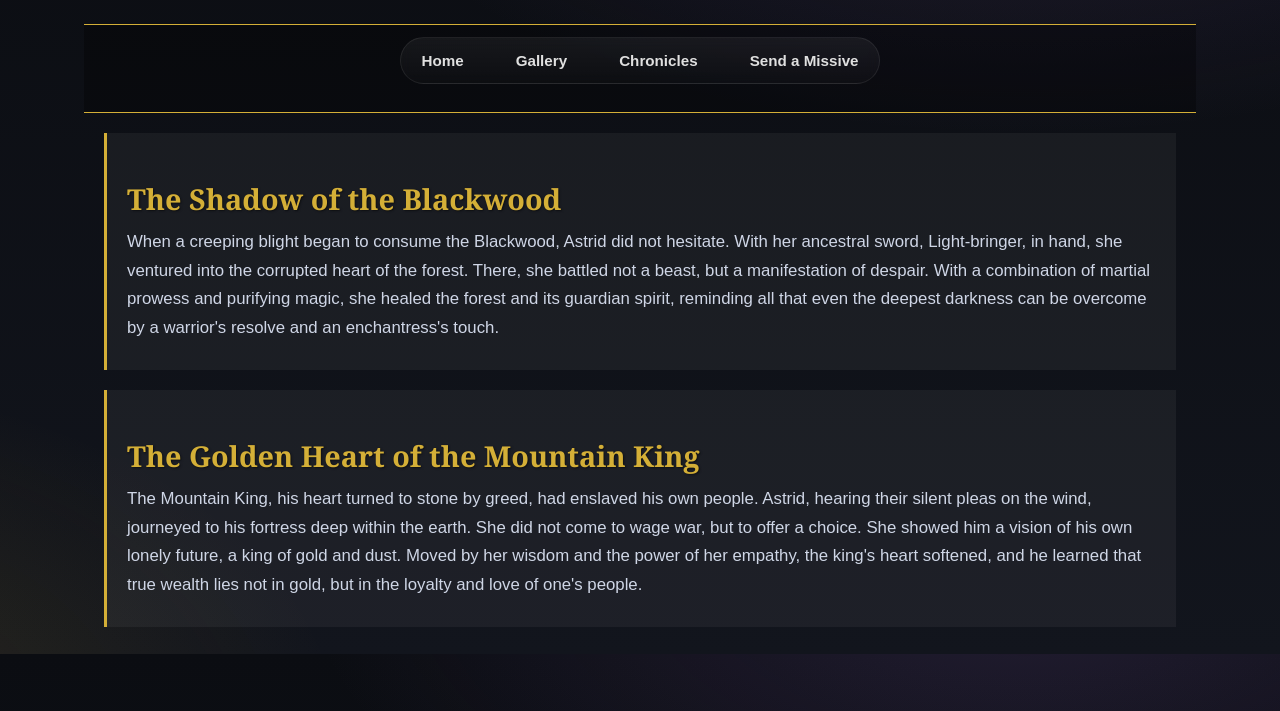
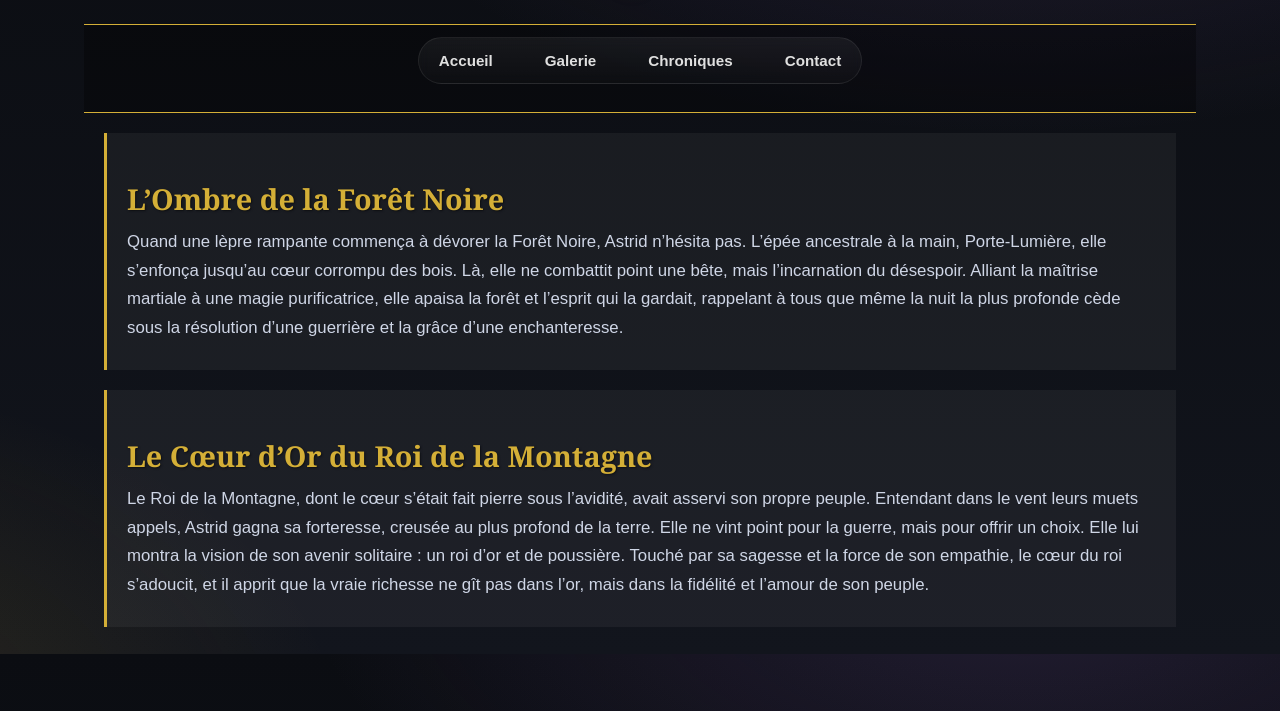
Before and after one commit to Franck-F/Astrid.github.io, a plain HTML site: page stories.html in a window 1280 px wide. Shown: the part 146-857 px from the top of the page. Drawn offline with Linux system fonts and the light colour scheme.

Commit message:
Traduction FR complète de la page Chroniques

```diff
--- a/stories.html
+++ b/stories.html
@@ -1,32 +1,32 @@
 <!DOCTYPE html>
-<html lang="en">
+<html lang="fr">
 <head>
     <meta charset="UTF-8">
     <meta name="viewport" content="width=device-width, initial-scale=1.0">
-    <title>Chronicles - Princess Astrid</title>
+    <title>Chroniques - Princesse Astrid</title>
     <link rel="stylesheet" href="css/style.css">
 </head>
 <body>
     <div class="container">
         <header>
-            <h1>The Chronicles of Astrid</h1>
+            <h1>Les Chroniques d’Astrid</h1>
         </header>
         <nav>
             <ul>
-                <li><a href="index.html">Home</a></li>
-                <li><a href="gallery.html">Gallery</a></li>
-                <li><a href="stories.html">Chronicles</a></li>
-                <li><a href="contact.html">Send a Missive</a></li>
+                <li><a href="index.html">Accueil</a></li>
+                <li><a href="gallery.html">Galerie</a></li>
+                <li><a href="stories.html">Chroniques</a></li>
+                <li><a href="contact.html">Contact</a></li>
             </ul>
         </nav>
         <main>
             <article>
-                <h3>The Shadow of the Blackwood</h3>
-                <p>When a creeping blight began to consume the Blackwood, Astrid did not hesitate. With her ancestral sword, Light-bringer, in hand, she ventured into the corrupted heart of the forest. There, she battled not a beast, but a manifestation of despair. With a combination of martial prowess and purifying magic, she healed the forest and its guardian spirit, reminding all that even the deepest darkness can be overcome by a warrior's resolve and an enchantress's touch.</p>
+                <h3>L’Ombre de la Forêt Noire</h3>
+                <p>Quand une lèpre rampante commença à dévorer la Forêt Noire, Astrid n’hésita pas. L’épée ancestrale à la main, Porte-Lumière, elle s’enfonça jusqu’au cœur corrompu des bois. Là, elle ne combattit point une bête, mais l’incarnation du désespoir. Alliant la maîtrise martiale à une magie purificatrice, elle apaisa la forêt et l’esprit qui la gardait, rappelant à tous que même la nuit la plus profonde cède sous la résolution d’une guerrière et la grâce d’une enchanteresse.</p>
             </article>
             <article>
-                <h3>The Golden Heart of the Mountain King</h3>
-                <p>The Mountain King, his heart turned to stone by greed, had enslaved his own people. Astrid, hearing their silent pleas on the wind, journeyed to his fortress deep within the earth. She did not come to wage war, but to offer a choice. She showed him a vision of his own lonely future, a king of gold and dust. Moved by her wisdom and the power of her empathy, the king's heart softened, and he learned that true wealth lies not in gold, but in the loyalty and love of one's people.</p>
+                <h3>Le Cœur d’Or du Roi de la Montagne</h3>
+                <p>Le Roi de la Montagne, dont le cœur s’était fait pierre sous l’avidité, avait asservi son propre peuple. Entendant dans le vent leurs muets appels, Astrid gagna sa forteresse, creusée au plus profond de la terre. Elle ne vint point pour la guerre, mais pour offrir un choix. Elle lui montra la vision de son avenir solitaire : un roi d’or et de poussière. Touché par sa sagesse et la force de son empathie, le cœur du roi s’adoucit, et il apprit que la vraie richesse ne gît pas dans l’or, mais dans la fidélité et l’amour de son peuple.</p>
             </article>
         </main>
     </div>
```
